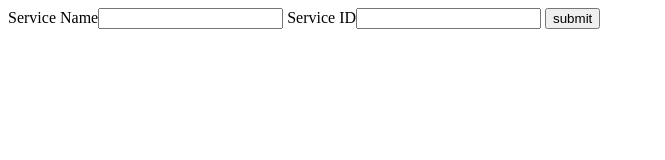
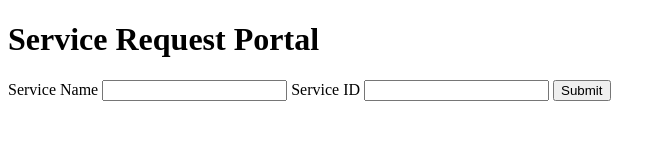
Before and after one commit to shubhamgoyal1402/HPE-Project, a plain HTML site: page static/form.html in a window 1280 px wide. Shown: the whole page, without its empty margins (0-665 px from the left). Drawn offline with Linux system fonts and the light colour scheme.

Commit message:
Update form.html

```diff
--- a/static/form.html
+++ b/static/form.html
@@ -1,5 +1,4 @@
 <!DOCTYPE html>
-
 <html>
 
 <head>
@@ -8,11 +7,12 @@
 
 <body>
     <div>
+        <h1>Service Request Portal</h1>
         <form method="POST" action="/form">
-            <label> Service Name</label><input name="name" type="text" value="" />
-            <label> Service ID</label><input name="service_id" type="text" value="" />
+            <label> Service Name </label><input name="name" type="text" value="" />
+            <label> Service ID </label><input name="service_id" type="text" value="" />
 
-            <input type="submit" value="submit" />
+            <input type="submit" value="Submit" />
         </form>
     </div>
 </body>
```
